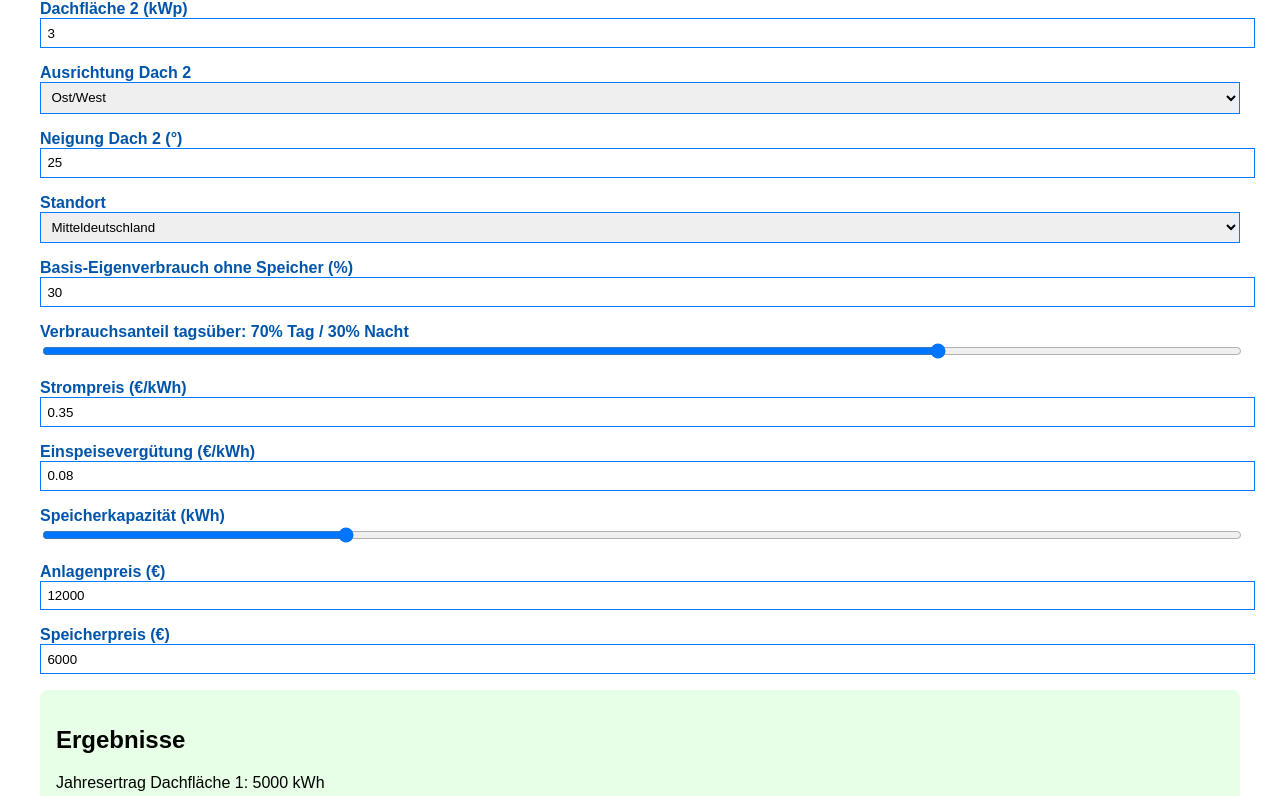
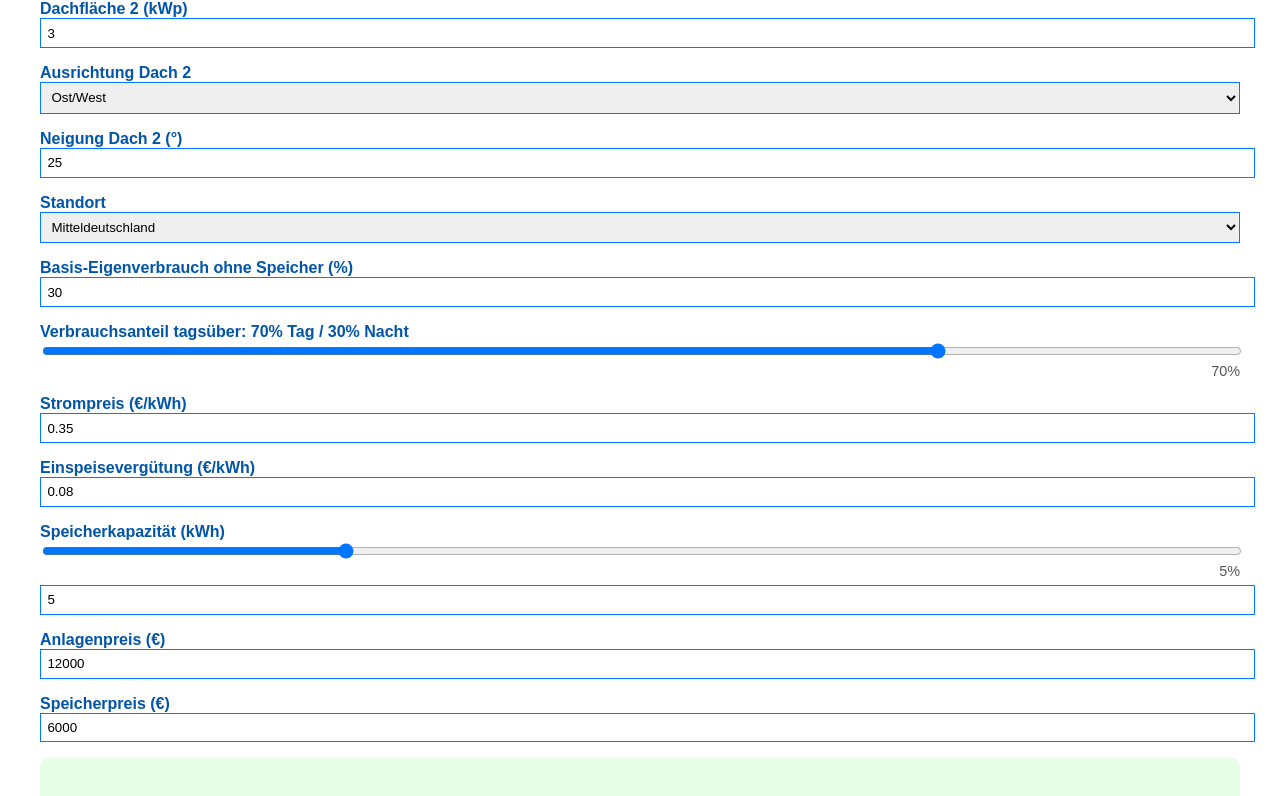
Before and after one commit to weyrauchgroup/pv-ertragsrechner, a React (Create React App) app: page / in a window 1280 px wide. Shown: the part 393-1189 px from the top of the page. Built offline with nearby package versions, Linux system fonts and the light colour scheme.

Commit message:
Add files via upload

```diff
--- a/src/App.js
+++ b/src/App.js
@@ -68,7 +68,6 @@ export default function App() {
   const yield2 = calcYield(inputs.roof2_kwp, inputs.roof2_orientation, inputs.roof2_tilt);
   const totalYield = yield1 + yield2;
 
-  // Verbesserte Eigenverbrauchslogik inkl. Tag/Nacht
   const dayShare = inputs.dayNightSplit / 100;
   const storageEffect = Math.min(inputs.storageCapacity / 10, 1);
   const selfUseBase = inputs.selfUsePercent / 100;
@@ -81,10 +80,11 @@ export default function App() {
   const totalCost = inputs.systemCost + inputs.storageCost;
   const payback = totalRevenue > 0 ? totalCost / totalRevenue : Infinity;
 
-  const renderInput = (key, label, isSelect = false, options = [], isSlider = false, min = 0, max = 100, step = 1) => (
+  const renderInput = (key, label, isSelect = false, options = [], isSlider = false, min = 0, max = 100, step = 1, extraInput = false) => (
     <div key={key} style={{ marginBottom: "1rem" }}>
       <label style={{ display: "block", fontWeight: "bold", color: "#0055aa" }}>{label}</label>
       {isSlider ? (
+        <>
           <input
             type="range"
             name={key}
@@ -95,6 +95,8 @@ export default function App() {
             onChange={handleChange}
             style={{ width: "100%" }}
           />
+          <div style={{ textAlign: "right", fontSize: "0.9rem", color: "#555" }}>{inputs[key]}%</div>
+        </>
       ) : isSelect ? (
         <select
           name={key}
@@ -114,6 +116,15 @@ export default function App() {
           style={{ padding: "0.4rem", width: "100%", border: errors[key] ? "1px solid red" : "1px solid #007bff" }}
         />
       )}
+      {extraInput && (
+        <input
+          type="number"
+          name={key}
+          value={inputs[key]}
+          onChange={handleChange}
+          style={{ marginTop: "0.4rem", width: "100%", padding: "0.4rem", border: errors[key] ? "1px solid red" : "1px solid #007bff" }}
+        />
+      )}
       {errors[key] && <span style={{ color: "red", fontSize: "0.9rem" }}>{errors[key]}</span>}
     </div>
   );
@@ -125,17 +136,15 @@ export default function App() {
       {renderInput("roof1_kwp", "Dachfläche 1 (kWp)")}
       {renderInput("roof1_orientation", "Ausrichtung Dach 1", true, Object.keys(orientationFactor))}
       {renderInput("roof1_tilt", "Neigung Dach 1 (°)")}
-
       {renderInput("roof2_kwp", "Dachfläche 2 (kWp)")}
       {renderInput("roof2_orientation", "Ausrichtung Dach 2", true, Object.keys(orientationFactor))}
       {renderInput("roof2_tilt", "Neigung Dach 2 (°)")}
-
       {renderInput("region", "Standort", true, Object.keys(regions))}
       {renderInput("selfUsePercent", "Basis-Eigenverbrauch ohne Speicher (%)", false)}
       {renderInput("dayNightSplit", `Verbrauchsanteil tagsüber: ${inputs.dayNightSplit}% Tag / ${100 - inputs.dayNightSplit}% Nacht`, false, [], true, 10, 90)}
       {renderInput("electricityPrice", "Strompreis (€/kWh)")}
       {renderInput("feedInTariff", "Einspeisevergütung (€/kWh)")}
-      {renderInput("storageCapacity", "Speicherkapazität (kWh)", false, [], true, 0, 20)}
+      {renderInput("storageCapacity", "Speicherkapazität (kWh)", false, [], true, 0, 20, 1, true)}
       {renderInput("systemCost", "Anlagenpreis (€)")}
       {renderInput("storageCost", "Speicherpreis (€)")}
 
```
Lines whose indentation alone changed are shown as unchanged.
